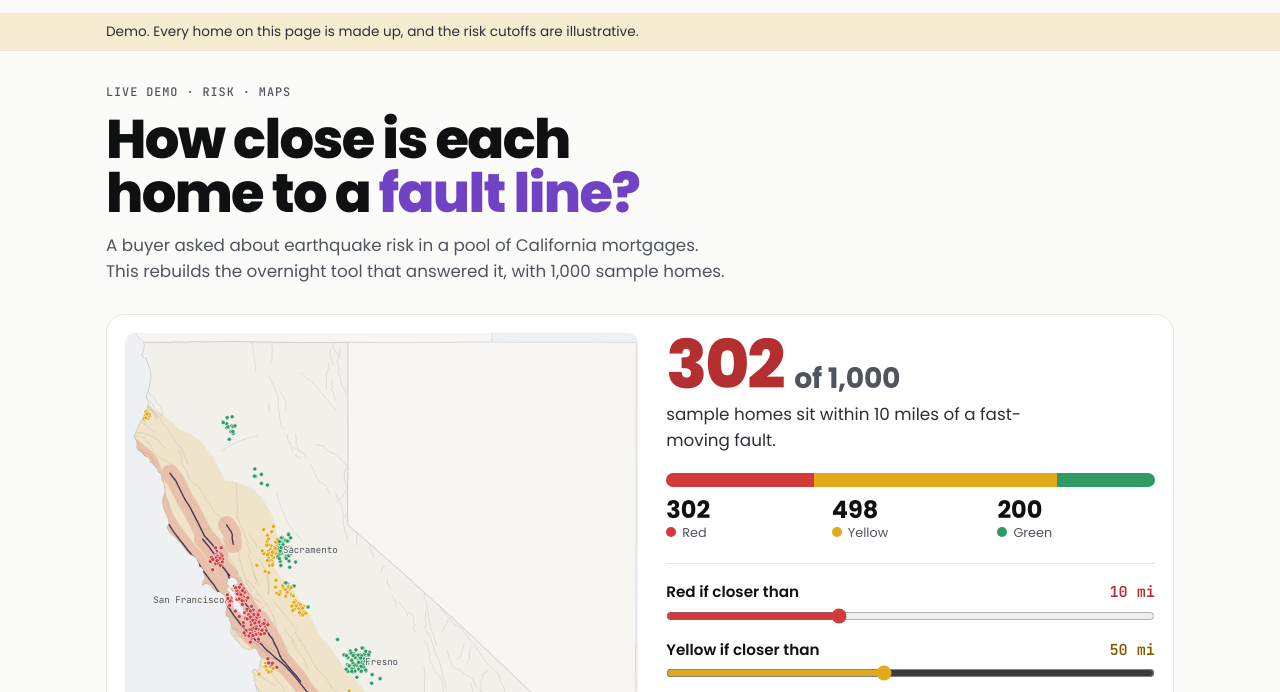
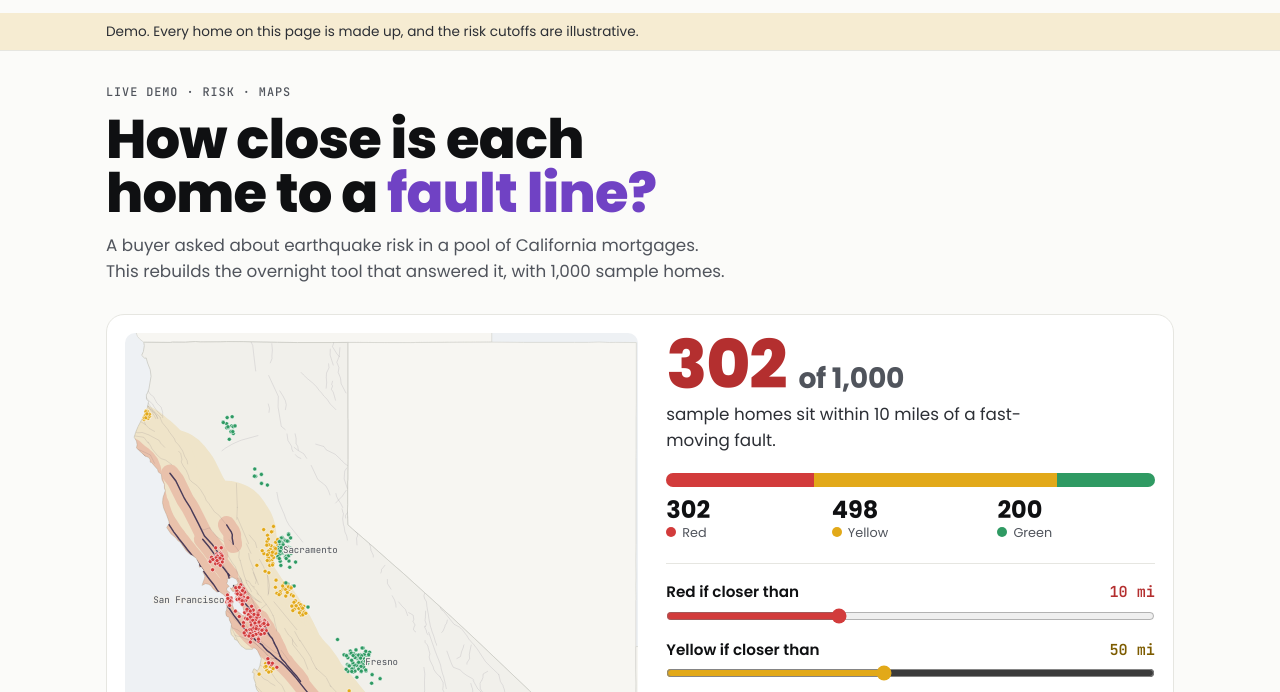
Before and after one commit to nickgcamp/nickgcamp.github.io, a plain HTML site: page demos/earthquake.html in a window 1280 px wide. Shown: the part 59-751 px from the top of the page. Drawn offline with Linux system fonts and the light colour scheme.

Commit message:
Loosen headline letter spacing for Poppins
Co-Authored-By: Claude Opus 5.5 <noreply@anthropic.com>

```diff
--- a/assets/site.css
+++ b/assets/site.css
@@ -68,8 +68,8 @@ img { max-width: 100%; height: auto; display: block; }
 a { color: var(--accent); text-underline-offset: 3px; }
 a:hover { text-decoration-thickness: 2px; }
 :focus-visible { outline: 2px solid var(--accent); outline-offset: 3px; border-radius: 4px; }
-h1, h2, h3 { font-family: var(--f-display); line-height: 1.1; text-wrap: balance; margin: 0; letter-spacing: -0.015em; font-stretch: 108%; }
-h1 { font-size: var(--step-4); font-weight: 800; line-height: 1.04; letter-spacing: -0.03em; }
+h1, h2, h3 { font-family: var(--f-display); line-height: 1.1; text-wrap: balance; margin: 0; letter-spacing: -0.005em; }
+h1 { font-size: var(--step-4); font-weight: 800; line-height: 1.04; letter-spacing: -0.015em; }
 h2 { font-size: var(--step-3); font-weight: 800; letter-spacing: -0.025em; }
 h3 { font-size: var(--step-2); font-weight: 750; }
 h1 em, h2 em { font-style: normal; color: var(--accent); }
--- a/demos/earthquake.html
+++ b/demos/earthquake.html
@@ -55,7 +55,7 @@
 
 *, *::before, *::after { box-sizing: border-box; }
 body { margin: 0; background: var(--bg); color: var(--ink); font-family: var(--f-body); font-size: 1rem; line-height: 1.55; }
-h1, h2, h3 { font-family: var(--f-display); line-height: 1.08; text-wrap: balance; margin: 0; letter-spacing: -0.02em; font-stretch: 110%; }
+h1, h2, h3 { font-family: var(--f-display); line-height: 1.08; text-wrap: balance; margin: 0; letter-spacing: -0.005em; font-stretch: 110%; }
 p { margin: 0; }
 a { color: var(--accent); text-underline-offset: 3px; }
 :focus-visible { outline: 2px solid var(--accent); outline-offset: 3px; border-radius: 4px; }
@@ -67,7 +67,7 @@ a { color: var(--accent); text-underline-offset: 3px; }
 .banner .wrap { padding-block: 8px; }
 
 .eq-intro { padding-block: 32px 8px; display: grid; gap: 12px; max-width: 62ch; }
-.eq-intro h1 { font-size: clamp(2rem, 5.4vw, 3.4rem); font-weight: 850; font-stretch: 116%; letter-spacing: -0.03em; line-height: .98; }
+.eq-intro h1 { font-size: clamp(2rem, 5.4vw, 3.4rem); font-weight: 850; font-stretch: 116%; letter-spacing: -0.015em; line-height: .98; }
 .eq-intro h1 em { font-style: normal; color: var(--accent); }
 .eq-intro p { color: var(--muted); font-size: 1.05rem; }
 
@@ -79,7 +79,7 @@ a { color: var(--accent); text-underline-offset: 3px; }
 
 .side { display: grid; gap: 20px; min-width: 0; }
 .answer { display: grid; gap: 4px; }
-.answer .big { font-family: var(--f-display); font-weight: 850; font-stretch: 112%; font-size: clamp(2.6rem, 7vw, 4.2rem); line-height: .95; letter-spacing: -0.03em; color: var(--red-text); font-variant-numeric: tabular-nums; }
+.answer .big { font-family: var(--f-display); font-weight: 850; font-stretch: 112%; font-size: clamp(2.6rem, 7vw, 4.2rem); line-height: .95; letter-spacing: -0.015em; color: var(--red-text); font-variant-numeric: tabular-nums; }
 .answer .big small { font-size: .42em; color: var(--muted); font-weight: 700; letter-spacing: -0.01em; }
 .answer .sub { font-size: 1.05rem; color: var(--body); max-width: 36ch; }
 
```
